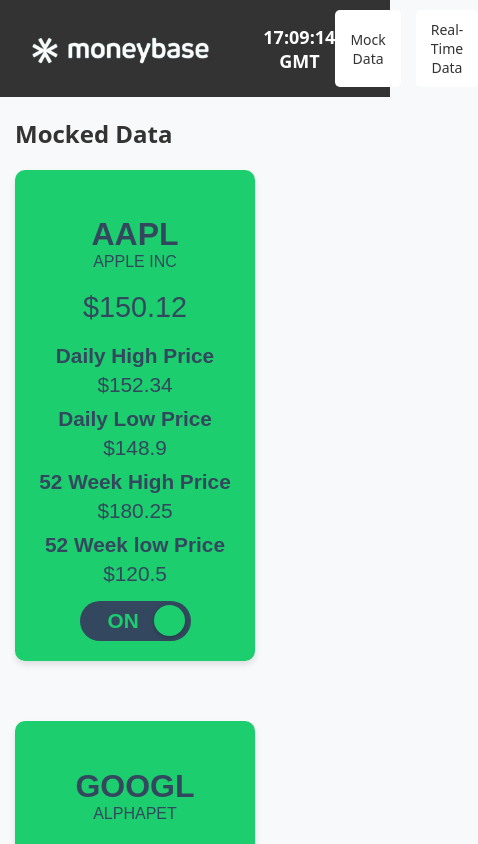
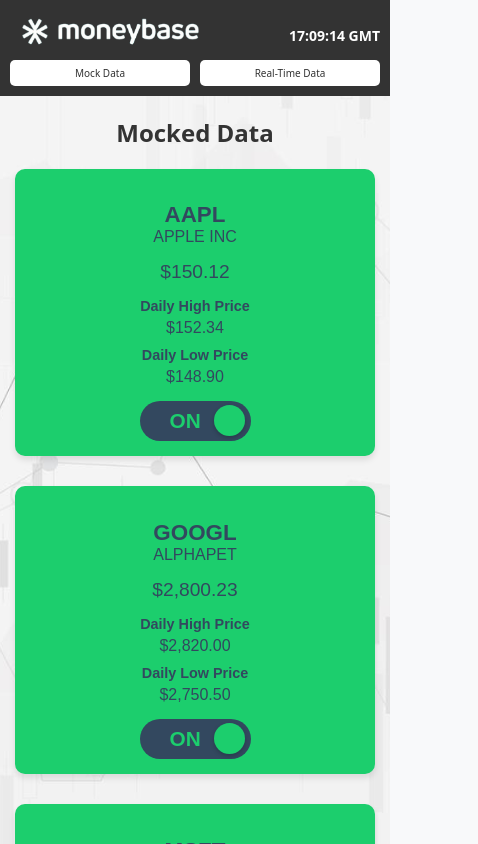
Before and after one commit to Msakkary/MoneyBaseTaskFE, an Angular app: page /mock-data in a window 390 px wide. Shown: the top 844 px of the page, 478 px wide, since content can reach past the window. Built offline with nearby package versions, Linux system fonts and the light colour scheme; a web font is replaced by a local one.

Commit message:
:art: Responsive Fixes

```diff
--- a/src/app/app.component.scss
+++ b/src/app/app.component.scss
@@ -0,0 +1,9 @@
+:host {
+  display: block;
+  min-height: 100vh; /* Ensure it covers the full viewport */
+  background-image: url('/assets/images/finance-bg.jpg');
+  background-size: cover; /* Make the background image cover the entire area */
+  background-position: center; /* Center the image */
+  background-repeat: no-repeat; /* Prevent the image from repeating */
+  background-attachment: fixed; /* Keeps the background in place while scrolling */
+}
--- a/src/app/components/header/header.component.scss
+++ b/src/app/components/header/header.component.scss
@@ -3,18 +3,19 @@
   align-items: center;
   justify-content: space-between;
   padding: 10px 20px;
-  background-color: #333; /* Blue background */
+  background-color: #333; /* Dark background */
   color: white;
 }
 
 .logo {
   height: 40px;
+  flex-shrink: 0; /* Prevent shrinking */
 }
 
 .nav {
   display: flex;
   gap: 15px;
-  margin-left: auto;
+  margin-left: auto; /* Push navigation to the right */
 }
 
 .nav button {
@@ -29,15 +30,60 @@
 }
 
 .nav button:hover {
-  background-color: var(--secondary-color);
+  background-color: var(--secondary-color, #f1c40f); /* Fallback color if variable is missing */
   color: white;
 }
 
 .clock {
-  flex: 1; /* Take up remaining space to center the clock */
-  text-align: center; /* Center text horizontally */
+  flex: 1; /* Allow clock to take remaining space */
+  text-align: center;
   font-size: 18px;
   font-weight: bold;
   color: white;
-  margin-left: 40px;
+  margin-left: 40px; /* Center the clock better */
 }
+
+/* Responsive Styles */
+@media (max-width: 768px) {
+  .header {
+    flex-wrap: wrap; /* Allow wrapping on smaller screens */
+    padding: 10px;
+  }
+
+  .logo {
+    margin-bottom: 10px; /* Add spacing when stacked */
+  }
+
+  .clock {
+    order: 1; /* Place the clock first in the layout */
+    font-size: 16px; /* Slightly smaller font size */
+    margin-right: 5;
+    text-align: right;
+    margin-right: 5px;
+  }
+
+  .nav {
+    order: 2; /* Place the nav after the clock */
+    width: 100%; /* Full width for navigation */
+    justify-content: center; /* Center buttons on smaller screens */
+    gap: 10px; /* Reduce gap */
+  }
+
+  .nav button {
+    flex: 1; /* Make buttons stretch evenly */
+    padding: 8px 10px; /* Adjust padding */
+    font-size: 12px; /* Slightly smaller font size */
+  }
+}
+
+@media (max-width: 480px) {
+  .clock {
+    font-size: 14px; /* Smaller font size for very small screens */
+    margin: 5px 0;
+  }
+
+  .nav button {
+    font-size: 10px; /* Further reduce font size */
+    padding: 6px 8px; /* Compact buttons */
+  }
+}
--- a/src/app/components/stock-card/stock-card.component.html
+++ b/src/app/components/stock-card/stock-card.component.html
@@ -3,19 +3,19 @@
     {{ stock.symbol }} <small>{{stock.name}}</small>
   </h2>
   <p class="stock-price">
-    ${{ stock.currentPrice }}
+    {{ stock.currentPrice | currency:'USD':'symbol':'1.2-2' }}
   </p>
   <p class="stock-metric">
-    <span>Daily High Price</span> ${{ stock.dailyHigh }}
+    <span>Daily High Price</span> {{ stock.dailyHigh | currency:'USD':'symbol':'1.2-2'  }}
   </p>
   <p class="stock-metric">
-    <span>Daily Low Price</span> ${{ stock.dailyLow }}
+    <span>Daily Low Price</span> {{ stock.dailyLow | currency:'USD':'symbol':'1.2-2' }}
   </p>
-  <p class="stock-metric">
-    <span>52 Week High Price</span> ${{ stock.weekHigh52 }}
+  <p class="stock-metric hidden-mobile">
+    <span>52 Week High Price</span> {{ stock.weekHigh52 | currency:'USD':'symbol':'1.2-2' }}
   </p>
-  <p class="stock-metric">
-    <span>52 Week low Price</span> ${{ stock.weekLow52 }}
+  <p class="stock-metric hidden-mobile">
+    <span>52 Week low Price</span> {{ stock.weekLow52 | currency:'USD':'symbol':'1.2-2' }}
   </p>
   <app-toggle-switch [isOn]="isEnabled" (toggleState)="onToggle($event)"></app-toggle-switch>
 </div>
--- a/src/app/components/stock-card/stock-card.component.scss
+++ b/src/app/components/stock-card/stock-card.component.scss
@@ -1,11 +1,17 @@
+.stock-container {
+  display: grid;
+  grid-template-columns: repeat(auto-fit, minmax(200px, 1fr)); /* Dynamic columns */
+  gap: 20px; /* Space between cards */
+  padding: 20px;
+}
+
+/* Stock Card Styles */
 .stock-card {
   display: flex;
   flex-direction: column;
   justify-content: space-between;
   align-items: center;
-  width: 200px;
   padding: 20px;
-  margin-bottom: 30px;
   border-radius: 10px;
   box-shadow: 0 4px 6px rgba(0, 0, 0, 0.1);
   text-align: center;
@@ -26,25 +32,29 @@
   &.gray {
     background-color: #a29f9f;
   }
+
+  &:hover {
+    transform: scale(1.02); /* Subtle hover effect */
+  }
 }
 
+/* Responsive Font Sizes for Card Content */
 .stock-name {
-  font-size: 2rem;
+  font-size: 2.2rem;
   font-weight: bold;
-  margin-bottom: 10px;
+  margin-bottom: 5px;
   text-transform: uppercase;
 
   small {
     font-weight: 500;
     font-size: 1rem;
-    text-align: center;
     display: block;
   }
 }
 
 .stock-price {
   font-size: 1.8rem;
-  margin: 10px 0 15px 0;
+  margin: 10px 0;
 }
 
 .stock-metric {
@@ -58,3 +68,63 @@
     margin-bottom: 5px;
   }
 }
+
+/* Responsive Adjustments */
+@media (max-width: 768px) {
+  .stock-container {
+    grid-template-columns: repeat(auto-fit, minmax(150px, 1fr)); /* Smaller columns on tablets */
+    gap: 15px;
+  }
+
+  .stock-metric.hidden-mobile {
+    display: none; /* Hide on mobile screens */
+  }
+
+  .stock-card {
+    padding: 15px;
+    text-align: center;
+  }
+
+  .stock-name {
+    font-size: 1.5rem;
+  }
+
+  .stock-price {
+    font-size: 1.4rem;
+  }
+
+  .stock-metric {
+    font-size: 1.1rem;
+  }
+
+}
+
+
+@media (max-width: 480px) {
+
+  .stock-container {
+    grid-template-columns: 1fr; /* Single column layout for mobile */
+    gap: 10px; /* Reduce gap for tighter spacing */
+  }
+
+  .stock-card {
+    width: 100%; /* Full-width cards */
+    padding: 15px; /* Adjust padding for smaller screens */
+  }
+
+  .stock-name {
+    font-size: 1.4rem;
+  }
+
+  .stock-price {
+    font-size: 1.2rem;
+  }
+
+  .stock-metric {
+    font-size: 1rem;
+
+    span {
+      font-size: 0.9rem;
+    }
+  }
+}
--- a/src/app/components/toggle-switch/toggle-switch.component.scss
+++ b/src/app/components/toggle-switch/toggle-switch.component.scss
@@ -42,7 +42,7 @@
   opacity: 0; /* Dimmed when OFF */
   transition: opacity 0.3s ease;
   position: relative;
-    left: 28px;
+    left: 20px;
 }
 
 /* OFF label styling */
@@ -50,7 +50,7 @@
   opacity: 0; /* Dimmed when ON */
   transition: opacity 0.3s ease;
   position: relative;
-  right: 20px;
+  right: 10px;
 }
 
 /* Highlight active label */
--- a/src/app/pages/mock-data-page/mock-data-page.component.scss
+++ b/src/app/pages/mock-data-page/mock-data-page.component.scss
@@ -3,3 +3,9 @@
   grid-template-columns: repeat(auto-fill, minmax(240px, 1fr)); /* 4 cards per row */
   gap: 30px; /* Space between cards */
   }
+
+h2{text-align: left;}
+
+@media (max-width: 480px) {
+  h2  {text-align: center;}
+}
--- a/src/app/pages/real-time-data-page/real-time-data-page.component.scss
+++ b/src/app/pages/real-time-data-page/real-time-data-page.component.scss
@@ -10,7 +10,6 @@
   align-items: center;
   justify-content: center;
   height:  calc(100vh - 190px); ;
-  background-color: #f5f5f5;
 }
 
 .spinner {
@@ -30,3 +29,9 @@
     transform: rotate(360deg);
   }
 }
+
+h2{text-align: left;}
+
+@media (max-width: 480px) {
+  h2  {text-align: center;}
+}
--- a/src/styles.scss
+++ b/src/styles.scss
@@ -4,6 +4,11 @@
   font-family: 'Sans',Arial, sans-serif; /* Replace with your preferred font */
   background-color: #f8f9fa; /* Global background color */
   color: #333; /* Global text color */
+}
+*,
+*::before,
+*::after {
+  box-sizing: border-box;
 }
 
 /* Define reusable color variables (only for SCSS) */
@@ -71,5 +76,3 @@
   url("https://db.onlinewebfonts.com/t/952bab25f6798d6bb1937d67e9bee4dd.ttf")format("truetype"),
   url("https://db.onlinewebfonts.com/t/952bab25f6798d6bb1937d67e9bee4dd.svg#Sans")format("svg");
 }
-
-h2{text-align: left;}
```
Also changed, not shown: src/assets/images/finance-bg.jpg (added).
